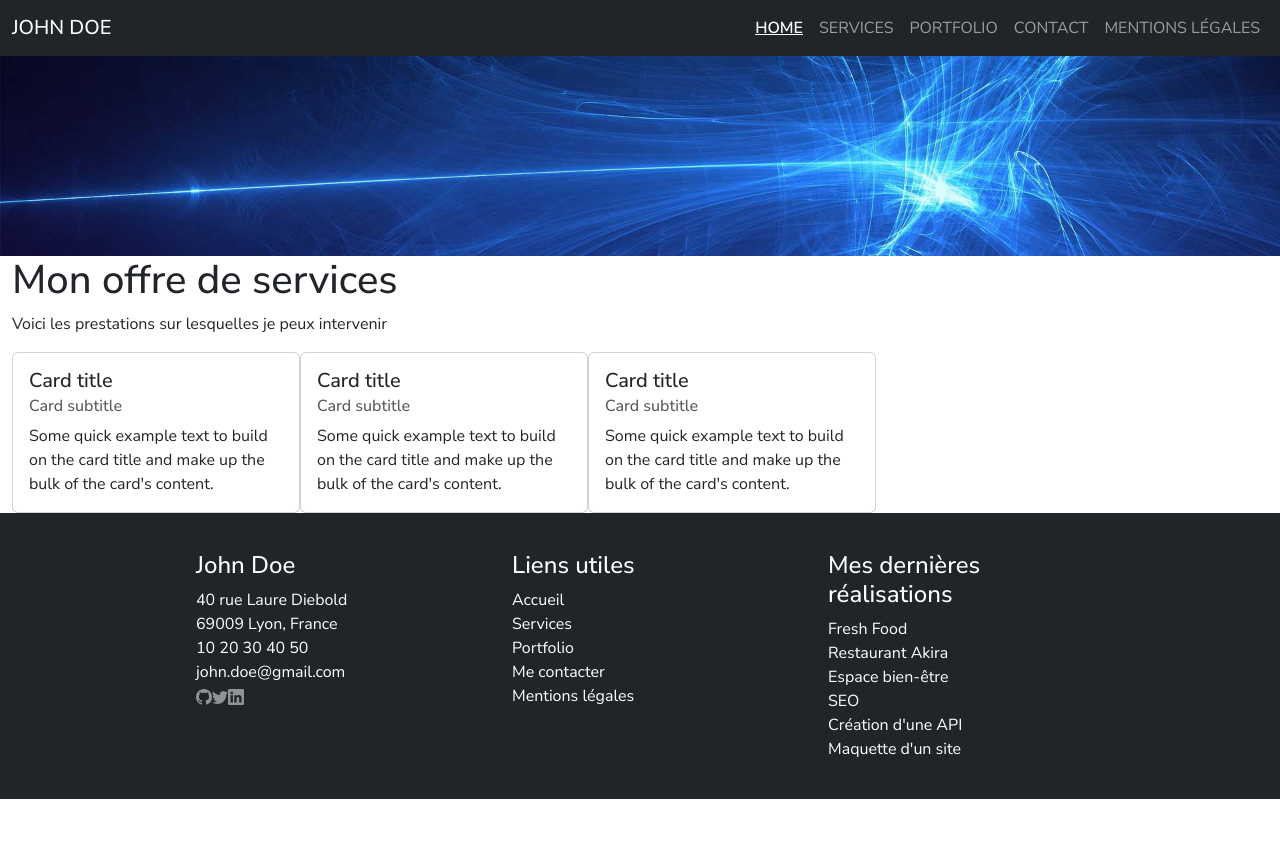
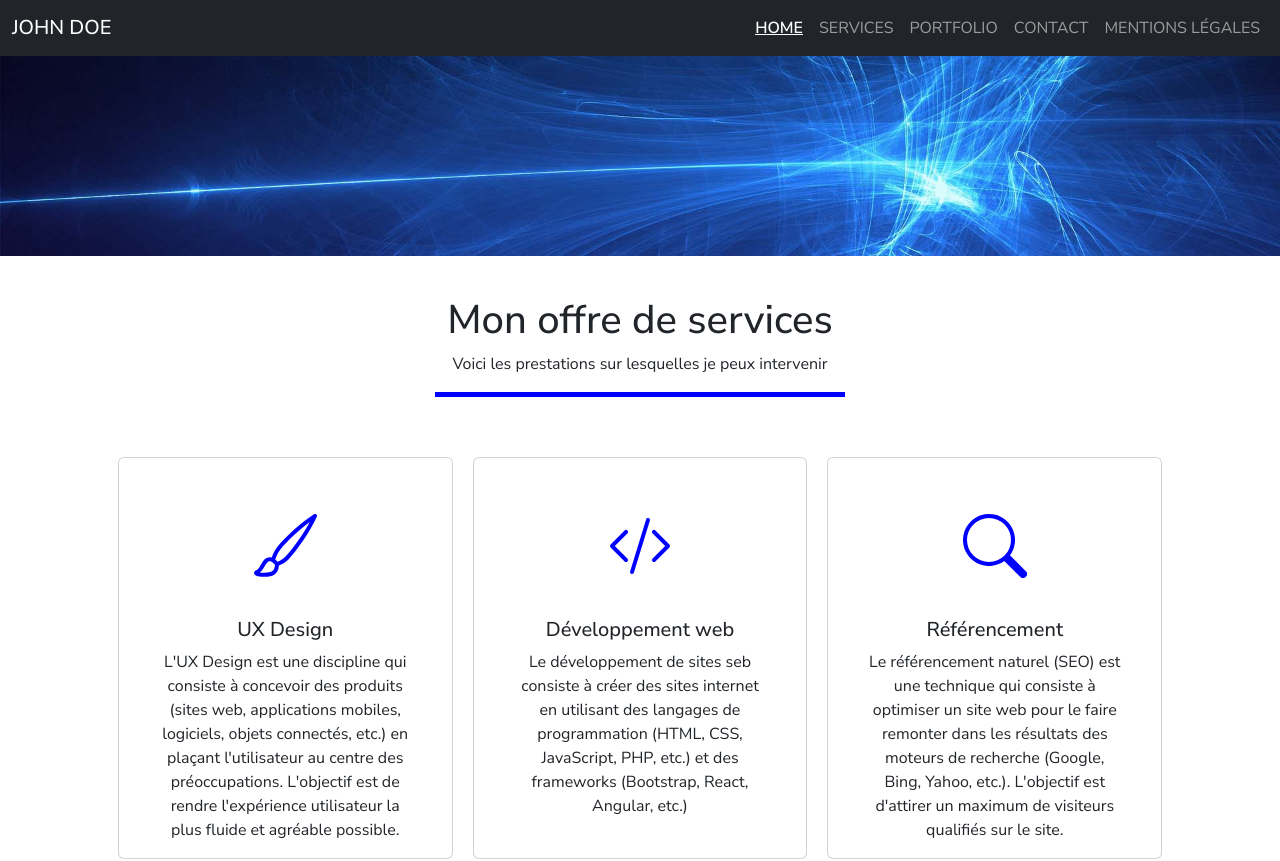
Before and after one commit to QGdn/Portfolio-React, a React (Create React App) app: page /services in a window 1280 px wide. Shown: the top 861 px of the page. Before the commit the page ends 800 px from the top, so only its background shows below. Built offline with nearby package versions, Linux system fonts and the light colour scheme.

Commit message:
Add services page, fix errors

```diff
--- a/src/App.js
+++ b/src/App.js
@@ -1,7 +1,7 @@
 import React from 'react';
 import { Routes, Route } from 'react-router-dom';
 
-import './style.css';
+import './css/style.css';
 
 import Navbar from './components/Navbar';
 import Footer from './components/footer';
--- a/src/components/Navbar.js
+++ b/src/components/Navbar.js
@@ -1,4 +1,4 @@
-import '../style.css';
+import '../css/style.css';
 
 const Navbar = () => {
     return(
--- a/src/components/footer.js
+++ b/src/components/footer.js
@@ -1,4 +1,4 @@
-import '../style.css';
+import '../css/style.css';
 
 const Footer = () => {
     return (
@@ -12,21 +12,23 @@
                         10 20 30 40 50<br/>
                         john.doe@gmail.com<br/>
                     </adress>
-                    <a href="#" target="_blank" rel="nofollow">
-                        <svg xmlns="http://www.w3.org/2000/svg" width="16" height="16" fill="currentColor" class="bi bi-github" viewBox="0 0 16 16">
+                    <p>
+                        <a href="https://github.com/" target="_blank" rel="noreferrer">
+                            <svg xmlns="http://www.w3.org/2000/svg" width="32" height="32" fill="currentColor" class="bi bi-github" viewBox="0 0 16 16">
                             <path d="M8 0C3.58 0 0 3.58 0 8c0 3.54 2.29 6.53 5.47 7.59.4.07.55-.17.55-.38 0-.19-.01-.82-.01-1.49-2.01.37-2.53-.49-2.69-.94-.09-.23-.48-.94-.82-1.13-.28-.15-.68-.52-.01-.53.63-.01 1.08.58 1.23.82.72 1.21 1.87.87 2.33.66.07-.52.28-.87.51-1.07-1.78-.2-3.64-.89-3.64-3.95 0-.87.31-1.59.82-2.15-.08-.2-.36-1.02.08-2.12 0 0 .67-.21 2.2.82.64-.18 1.32-.27 2-.27s1.36.09 2 .27c1.53-1.04 2.2-.82 2.2-.82.44 1.1.16 1.92.08 2.12.51.56.82 1.27.82 2.15 0 3.07-1.87 3.75-3.65 3.95.29.25.54.73.54 1.48 0 1.07-.01 1.93-.01 2.2 0 .21.15.46.55.38A8.01 8.01 0 0 0 16 8c0-4.42-3.58-8-8-8"/>
                             </svg>
                         </a>
-                    <a href="#" target="_blank" rel="nofollow">
-                        <svg xmlns="http://www.w3.org/2000/svg" width="16" height="16" fill="currentColor" class="bi bi-twitter" viewBox="0 0 16 16">
+                        <a href="https://x.com/" target="_blank" rel="noreferrer">
+                            <svg xmlns="http://www.w3.org/2000/svg" width="32" height="32" fill="currentColor" class="bi bi-twitter" viewBox="0 0 16 16">
                             <path d="M5.026 15c6.038 0 9.341-5.003 9.341-9.334q.002-.211-.006-.422A6.7 6.7 0 0 0 16 3.542a6.7 6.7 0 0 1-1.889.518 3.3 3.3 0 0 0 1.447-1.817 6.5 6.5 0 0 1-2.087.793A3.286 3.286 0 0 0 7.875 6.03a9.32 9.32 0 0 1-6.767-3.429 3.29 3.29 0 0 0 1.018 4.382A3.3 3.3 0 0 1 .64 6.575v.045a3.29 3.29 0 0 0 2.632 3.218 3.2 3.2 0 0 1-.865.115 3 3 0 0 1-.614-.057 3.28 3.28 0 0 0 3.067 2.277A6.6 6.6 0 0 1 .78 13.58a6 6 0 0 1-.78-.045A9.34 9.34 0 0 0 5.026 15"/>
                             </svg>
                         </a>
-                    <a href="#" target="_blank" rel="nofollow">
-                        <svg xmlns="http://www.w3.org/2000/svg" width="16" height="16" fill="currentColor" class="bi bi-linkedin" viewBox="0 0 16 16">
+                        <a href="https://www.linkedin.com/" target="_blank" rel="noreferrer">
+                            <svg xmlns="http://www.w3.org/2000/svg" width="32" height="32" fill="currentColor" class="bi bi-linkedin" viewBox="0 0 16 16">
                             <path d="M0 1.146C0 .513.526 0 1.175 0h13.65C15.474 0 16 .513 16 1.146v13.708c0 .633-.526 1.146-1.175 1.146H1.175C.526 16 0 15.487 0 14.854zm4.943 12.248V6.169H2.542v7.225zm-1.2-8.212c.837 0 1.358-.554 1.358-1.248-.015-.709-.52-1.248-1.342-1.248S2.4 3.226 2.4 3.934c0 .694.521 1.248 1.327 1.248zm4.908 8.212V9.359c0-.216.016-.432.08-.586.173-.431.568-.878 1.232-.878.869 0 1.216.662 1.216 1.634v3.865h2.401V9.25c0-2.22-1.184-3.252-2.764-3.252-1.274 0-1.845.7-2.165 1.193v.025h-.016l.016-.025V6.169h-2.4c.03.678 0 7.225 0 7.225z"/>
                             </svg>
                         </a>
+                    </p>
                 </section>
                 <section class="liens text-white">
                     <h4>Liens utiles</h4>
@@ -51,47 +53,3 @@
 }
 
 export default Footer;
-
-        // <div>
-        //     <footer>
-        //         <nav className="navbar navbar-expand-lg navbar-dark bg-dark justify-content-center container-fluid">
-        //             <section className="adress text-white">
-        //                 <h4>John Doe</h4>
-        //                 <address>
-        //                     40 rue Laure Diebold <br>
-        //                     69009 Lyon, France <br>
-        //                     10 20 30 40 50 <br>
-        //                     john.doe@gmail.com
-        //                 </address>
-        //                 <a href="#" target="_blank" rel="nofollow"><svg xmlns="http://www.w3.org/2000/svg" width="16" height="16" fill="currentColor" className="bi bi-github" viewBox="0 0 16 16">
-        //                     <path d="M8 0C3.58 0 0 3.58 0 8c0 3.54 2.29 6.53 5.47 7.59.4.07.55-.17.55-.38 0-.19-.01-.82-.01-1.49-2.01.37-2.53-.49-2.69-.94-.09-.23-.48-.94-.82-1.13-.28-.15-.68-.52-.01-.53.63-.01 1.08.58 1.23.82.72 1.21 1.87.87 2.33.66.07-.52.28-.87.51-1.07-1.78-.2-3.64-.89-3.64-3.95 0-.87.31-1.59.82-2.15-.08-.2-.36-1.02.08-2.12 0 0 .67-.21 2.2.82.64-.18 1.32-.27 2-.27s1.36.09 2 .27c1.53-1.04 2.2-.82 2.2-.82.44 1.1.16 1.92.08 2.12.51.56.82 1.27.82 2.15 0 3.07-1.87 3.75-3.65 3.95.29.25.54.73.54 1.48 0 1.07-.01 1.93-.01 2.2 0 .21.15.46.55.38A8.01 8.01 0 0 0 16 8c0-4.42-3.58-8-8-8"/>
-        //                 </svg></a>
-        //                 <a href="#" target="_blank" rel="nofollow"><svg xmlns="http://www.w3.org/2000/svg" width="16" height="16" fill="currentColor" className="bi bi-twitter" viewBox="0 0 16 16">
-        //                     <path d="M5.026 15c6.038 0 9.341-5.003 9.341-9.334q.002-.211-.006-.422A6.7 6.7 0 0 0 16 3.542a6.7 6.7 0 0 1-1.889.518 3.3 3.3 0 0 0 1.447-1.817 6.5 6.5 0 0 1-2.087.793A3.286 3.286 0 0 0 7.875 6.03a9.32 9.32 0 0 1-6.767-3.429 3.29 3.29 0 0 0 1.018 4.382A3.3 3.3 0 0 1 .64 6.575v.045a3.29 3.29 0 0 0 2.632 3.218 3.2 3.2 0 0 1-.865.115 3 3 0 0 1-.614-.057 3.28 3.28 0 0 0 3.067 2.277A6.6 6.6 0 0 1 .78 13.58a6 6 0 0 1-.78-.045A9.34 9.34 0 0 0 5.026 15"/>
-        //                 </svg></a>
-        //                 <a href="#" target="_blank" rel="nofollow"><svg xmlns="http://www.w3.org/2000/svg" width="16" height="16" fill="currentColor" className="bi bi-linkedin" viewBox="0 0 16 16">
-        //                     <path d="M0 1.146C0 .513.526 0 1.175 0h13.65C15.474 0 16 .513 16 1.146v13.708c0 .633-.526 1.146-1.175 1.146H1.175C.526 16 0 15.487 0 14.854zm4.943 12.248V6.169H2.542v7.225zm-1.2-8.212c.837 0 1.358-.554 1.358-1.248-.015-.709-.52-1.248-1.342-1.248S2.4 3.226 2.4 3.934c0 .694.521 1.248 1.327 1.248zm4.908 8.212V9.359c0-.216.016-.432.08-.586.173-.431.568-.878 1.232-.878.869 0 1.216.662 1.216 1.634v3.865h2.401V9.25c0-2.22-1.184-3.252-2.764-3.252-1.274 0-1.845.7-2.165 1.193v.025h-.016l.016-.025V6.169h-2.4c.03.678 0 7.225 0 7.225z"/>
-        //                 </svg></a>
-        //             </section>
-        //             <section className="liens text-white">
-        //                 <h4>Liens utiles</h4>
-        //                 <a href="/">Accueil</a>
-        //                 <a href="/services">Services</a>
-        //                 <a href="/portfolio">Portfolio</a>
-        //                 <a href="/contact">Me contacter</a>
-        //                 <a href="/mentions">Mentions légales</a>
-        //             </section>
-        //             <section className="liens text-white">
-        //                 <h4>Mes dernières réalisations</h4>
-        //                 <a href="#">Fresh Food</a>
-        //                 <a href="#">Restaurant Akira</a>
-        //                 <a href="#">Espace bien-être</a>
-        //                 <a href="#">SEO</a>
-        //                 <a href="#">Création d'une API</a>
-        //                 <a href="#">Maquette d'un site</a>
-        //             </section>
-        //         </nav>
-        //     </footer>
-        // </div>
-//     )
-// }
--- /dev/null
+++ b/src/css/services.css
@@ -0,0 +1,36 @@
+.banner {
+    width: 100%;
+  }
+
+  main {
+    text-align: center;
+  }
+
+ .title {
+    border-bottom: 5px solid blue;
+    max-width: fit-content;
+    margin: 40px auto;
+  }
+
+  .cards {
+    justify-content: center;
+  }
+
+  .card {
+    margin: 20px 10px;
+    flex-basis: 30%;
+  }
+
+  .logo {
+    margin: 40px 0px;
+  }
+
+  @media (max-width: 1024px) {
+    .cards {
+        display: block;
+    }
+
+    .card {
+        width: 100%;
+    }
+  }
--- /dev/null
+++ b/src/css/style.css
@@ -0,0 +1,58 @@
+@import url("https://fonts.googleapis.com/css2?family=Nunito+Sans:ital,opsz,wght@0,6..12,200..1000;1,6..12,200..1000&display=swap");
+* {
+  font-family: "Nunito Sans", sans-serif;
+  font-weight: 400;
+
+}
+
+
+header a:hover {
+  text-decoration: underline;
+}
+
+header h1 {
+  margin: 0px;
+}
+
+footer section {
+  align-self: baseline;
+  margin: 30px;
+  flex-basis: 20%;
+}
+footer a {
+  text-decoration: none;
+  color: white;
+}
+footer a:hover {
+  font-weight: bold;
+}
+footer a svg {
+  opacity: 50%;
+}
+footer a svg:hover {
+  opacity: 100%;
+}
+footer .liens a {
+  display: block;
+}
+
+footer .adress a {
+  padding-right: 10px;
+}
+
+footer .adress p {
+  margin: 10px 0px;
+}
+
+.cards {
+  display: flex;
+}
+
+
+@media (max-width: 768px) {
+  .test, footer .navbar {
+    display: block;
+  }
+}
+
+/*# sourceMappingURL=style.css.map */
--- a/src/pages/contact.jsx
+++ b/src/pages/contact.jsx
@@ -1,4 +1,4 @@
-import '../style.css'
+import '../css/style.css'
 
 export default function Contact() {
     return (
--- a/src/pages/home.jsx
+++ b/src/pages/home.jsx
@@ -1,4 +1,5 @@
-import '../style.css'
+import '../css/style.css';
+import '../css/home.css';
 import img from '../img/john-doe-about.jpg';
 
 const Home = () => {
--- a/src/pages/mentions.jsx
+++ b/src/pages/mentions.jsx
@@ -1,4 +1,4 @@
-import '../style.css'
+import '../css/style.css'
 
 export default function Mentions() {
     return (
--- a/src/pages/portfolio.jsx
+++ b/src/pages/portfolio.jsx
@@ -1,4 +1,4 @@
-import '../style.css'
+import '../css/style.css'
 
 export default function Portfolio() {
     return (
--- a/src/pages/services.jsx
+++ b/src/pages/services.jsx
@@ -1,37 +1,48 @@
-import '../style.css'
-import Banner from '../img/banner.jpg'
+import '../css/style.css';
+import '../css/services.css';
+import Banner from '../img/banner.jpg';
+
+
+function Card(props) {
+    return (
+        <div class="container-fluid card">
+            <div class="card-body">
+                <section className='container-fluid logo'>
+                    {props.logo}
+                </section>
+                <section className='container-fluid'>
+                    <h5 class="card-title">{props.title}</h5>
+                    <p class="card-text">{props.description}</p>
+                </section>
+            </div>
+        </div>
+    )
+}
 
 export default function Services() {
     return (
         <div>
             <img src={Banner} alt="#" className='banner'/>
-            <section class="container-fluid">
+            <section class="container title">
                 <h1>Mon offre de services</h1>
                 <p>Voici les prestations sur lesquelles je peux intervenir</p>
             </section>
-            <section class="container-fluid cards">
-                <div class="card" style={{width: 18 + 'rem'}}>
-                    <div class="card-body">
-                        <h5 class="card-title">Card title</h5>
-                        <h6 class="card-subtitle mb-2 text-body-secondary">Card subtitle</h6>
-                        <p class="card-text">Some quick example text to build on the card title and make up the bulk of the card's content.</p>
-                    </div>
-                </div>
-                <div class="card" style={{width: 18 + 'rem'}}>
-                    <div class="card-body">
-                        <h5 class="card-title">Card title</h5>
-                        <h6 class="card-subtitle mb-2 text-body-secondary">Card subtitle</h6>
-                        <p class="card-text">Some quick example text to build on the card title and make up the bulk of the card's content.</p>
-                    </div>
-                </div>
-                <div class="card" style={{width: 18 + 'rem'}}>
-                    <div class="card-body">
-                        <h5 class="card-title">Card title</h5>
-                        <h6 class="card-subtitle mb-2 text-body-secondary">Card subtitle</h6>
-                        <p class="card-text">Some quick example text to build on the card title and make up the bulk of the card's content.</p>
-                    </div>
-                </div>
-        </section>
+            <section class="container cards">
+                <Card logo=<svg xmlns="http://www.w3.org/2000/svg" className="img-fluid" width="64" height="64" fill="blue" class="bi bi-brush" viewBox="0 0 16 16">
+                    <path d="M15.825.12a.5.5 0 0 1 .132.584c-1.53 3.43-4.743 8.17-7.095 10.64a6.1 6.1 0 0 1-2.373 1.534c-.018.227-.06.538-.16.868-.201.659-.667 1.479-1.708 1.74a8.1 8.1 0 0 1-3.078.132 4 4 0 0 1-.562-.135 1.4 1.4 0 0 1-.466-.247.7.7 0 0 1-.204-.288.62.62 0 0 1 .004-.443c.095-.245.316-.38.461-.452.394-.197.625-.453.867-.826.095-.144.184-.297.287-.472l.117-.198c.151-.255.326-.54.546-.848.528-.739 1.201-.925 1.746-.896q.19.012.348.048c.062-.172.142-.38.238-.608.261-.619.658-1.419 1.187-2.069 2.176-2.67 6.18-6.206 9.117-8.104a.5.5 0 0 1 .596.04M4.705 11.912a1.2 1.2 0 0 0-.419-.1c-.246-.013-.573.05-.879.479-.197.275-.355.532-.5.777l-.105.177c-.106.181-.213.362-.32.528a3.4 3.4 0 0 1-.76.861c.69.112 1.736.111 2.657-.12.559-.139.843-.569.993-1.06a3 3 0 0 0 .126-.75zm1.44.026c.12-.04.277-.1.458-.183a5.1 5.1 0 0 0 1.535-1.1c1.9-1.996 4.412-5.57 6.052-8.631-2.59 1.927-5.566 4.66-7.302 6.792-.442.543-.795 1.243-1.042 1.826-.121.288-.214.54-.275.72v.001l.575.575zm-4.973 3.04.007-.005zm3.582-3.043.002.001h-.002z"/>
+                    </svg>
+                    title="UX Design" description="L'UX Design est une discipline qui consiste à concevoir des produits (sites web, applications mobiles, logiciels, objets connectés, etc.) en plaçant l'utilisateur au centre des préoccupations. L'objectif est de rendre l'expérience utilisateur la plus fluide et agréable possible." />
+
+                <Card logo=<svg xmlns="http://www.w3.org/2000/svg" className="img-fluid" width="64" height="64" fill="blue" class="bi bi-code-slash" viewBox="0 0 16 16">
+                    <path d="M10.478 1.647a.5.5 0 1 0-.956-.294l-4 13a.5.5 0 0 0 .956.294zM4.854 4.146a.5.5 0 0 1 0 .708L1.707 8l3.147 3.146a.5.5 0 0 1-.708.708l-3.5-3.5a.5.5 0 0 1 0-.708l3.5-3.5a.5.5 0 0 1 .708 0m6.292 0a.5.5 0 0 0 0 .708L14.293 8l-3.147 3.146a.5.5 0 0 0 .708.708l3.5-3.5a.5.5 0 0 0 0-.708l-3.5-3.5a.5.5 0 0 0-.708 0"/>
+                    </svg>
+                    title="Développement web" description="Le développement de sites seb consiste à créer des sites internet en utilisant des langages de programmation (HTML, CSS, JavaScript, PHP, etc.) et des frameworks (Bootstrap, React, Angular, etc.)"/>
+
+                <Card logo=<svg xmlns="http://www.w3.org/2000/svg" className="img-fluid" width="64" height="64" fill="blue" class="bi bi-search" viewBox="0 0 16 16">
+                    <path d="M11.742 10.344a6.5 6.5 0 1 0-1.397 1.398h-.001q.044.06.098.115l3.85 3.85a1 1 0 0 0 1.415-1.414l-3.85-3.85a1 1 0 0 0-.115-.1zM12 6.5a5.5 5.5 0 1 1-11 0 5.5 5.5 0 0 1 11 0"/>
+                    </svg>
+                    title="Référencement" description="Le référencement naturel (SEO) est une technique qui consiste à optimiser un site web pour le faire remonter dans les résultats des moteurs de recherche (Google, Bing, Yahoo, etc.). L'objectif est d'attirer un maximum de visiteurs qualifiés sur le site."/>
+            </section>
       </div>
     )
 }
--- a/src/style.css
+++ /dev/null
@@ -1,106 +0,0 @@
-@import url("https://fonts.googleapis.com/css2?family=Nunito+Sans:ital,opsz,wght@0,6..12,200..1000;1,6..12,200..1000&display=swap");
-* {
-  font-family: "Nunito Sans", sans-serif;
-  font-weight: 400;
-
-}
-
-.banner {
-  width: 100%;
-}
-
-header a:hover {
-  text-decoration: underline;
-}
-
-header h1 {
-  margin: 0px;
-}
-
-.presentation h1 {
-  font-size: 5em;
-  font-weight: 600;
-}
-.presentation h2 {
-  font-size: 4em;
-  font-weight: 600;
-}
-
-#background-section {
-  display: flex;
-  align-items: center;
-  justify-content: center;
-  height: 100vh;
-  background-image: url(./img/hero-bg.jpg);
-  background-size: cover;
-  background-position: center;
-  background-repeat: no-repeat;
-}
-
-.test {
-  display: flex;
-  box-shadow: 0px 0px 10px rgba(0, 0, 0, 0.2);
-  border-radius: 5px;
-  margin: 5% auto;
-  width: 75%;
-}
-
-.test h3 {
-  border-bottom: 5px solid blue;
-  margin-bottom: 30px;
-  padding-bottom: 10px;
-}
-
-.test .apropos, .test .skills {
-  padding: 40px;
-  flex-basis: 100%;
-}
-
-.test .apropos h3, .test .skills h3 {
-  font-weight: 600;
-}
-
-.test .apropos h4, .test .skills h4 {
-  margin-top: 30px;
-  text-transform: uppercase;
-  font-weight: 600;
-}
-
-.test .apropos p, .test .skills p {
-  margin-top: 16px;
-}
-
-footer section {
-  align-self: baseline;
-  margin: 30px;
-  flex-basis: 20%;
-}
-footer a {
-  text-decoration: none;
-  color: white;
-}
-footer a:hover {
-  font-weight: bold;
-}
-footer a svg {
-  opacity: 50%;
-}
-footer a svg:hover {
-  opacity: 100%;
-}
-footer .liens a {
-  display: block;
-}
-
-.cards {
-  display: flex;
-}
-
-
-@media (max-width: 768px) {
-  .test, footer .navbar {
-    display: block;
-  }
-}
-
-/*# sourceMappingURL=style.css.map */
```
Also changed, not shown: src/css/home.css (added, +52 -0 lines), 1 other file (tests, documents, lock files or other folders). Lines whose indentation alone changed are shown as unchanged.
